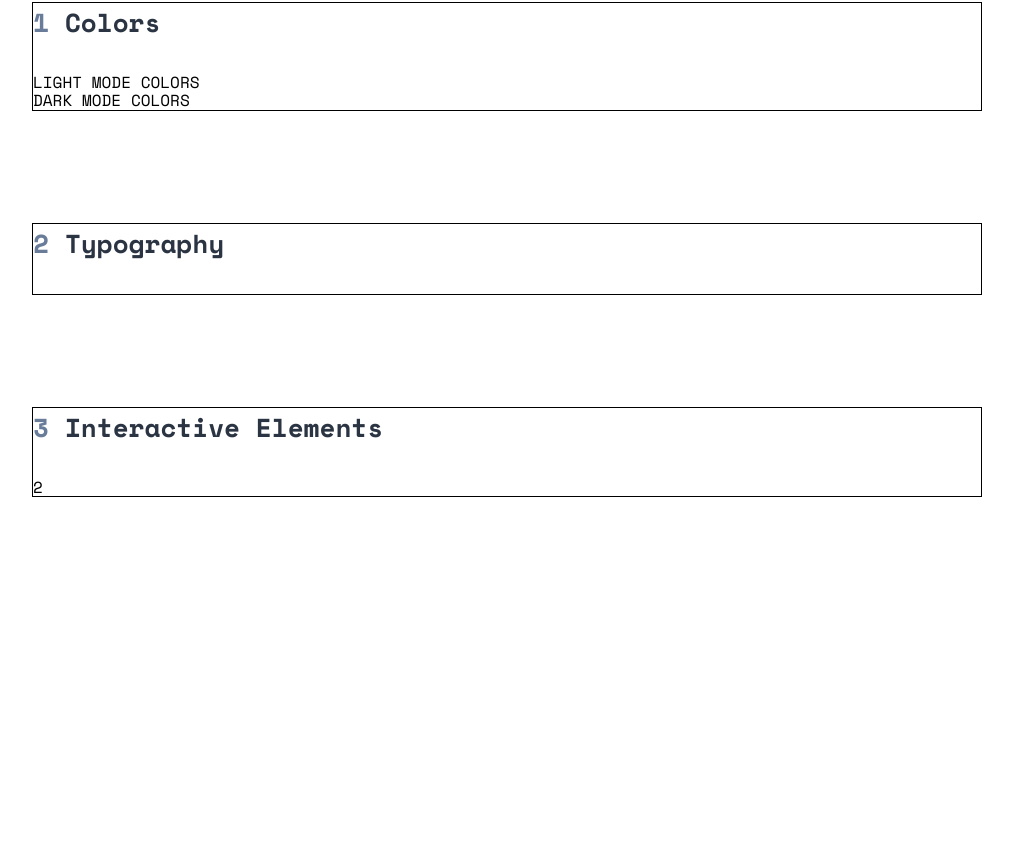
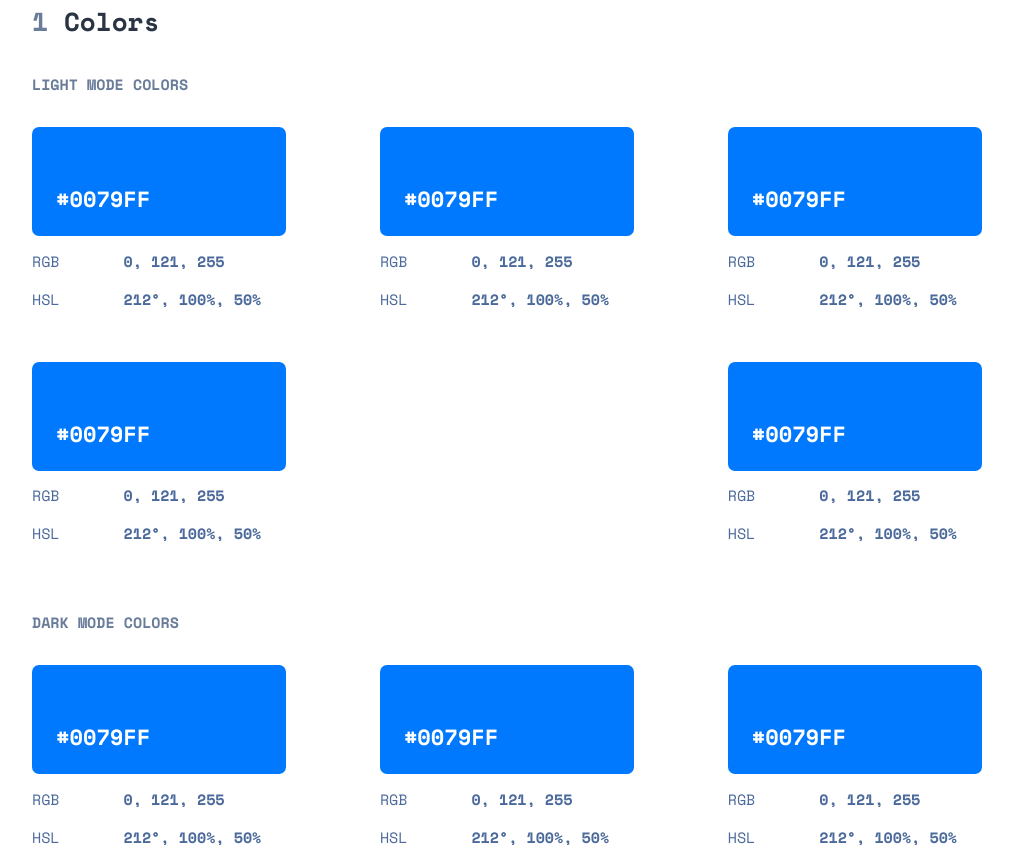
Before and after one commit to billybenntt/portfolio-project-3-github-user-search, a React (Vite) app: page / in a window 1280 px wide. Shown: the part 243-1100 px from the top of the page, without its empty margins (133-1146 px from the left). Before the commit the page ends 912 px from the top, so only its background shows below. Built offline with nearby package versions, Linux system fonts and the light colour scheme.

Commit message:
design system layout

```diff
--- a/src/pages/DesignSystem.jsx
+++ b/src/pages/DesignSystem.jsx
@@ -1,8 +1,25 @@
+function Color (props) {
+  return (
+    <div className="color">
+      <div className="color-box">
+        <p>#0079FF</p>
+      </div>
+      <div className="color-description">
+        <h4>RGB</h4>
+        <p>0, 121, 255</p>
+      </div>
+      <div className="color-description">
+        <h4>HSL</h4>
+        <p>212°, 100%, 50%</p>
+      </div>
+    </div>
+  )
+}
+
 function DesignSystem () {
   return (
     <div className="design-system">
       <div className="design-system-center">
-
         {/* HEADER */}
         <header className="header">
           <h3>dev_Finder</h3>
@@ -20,24 +37,134 @@ function DesignSystem () {
 
             {/*GROUP 1*/}
             <div>
-              <h4>LIGHT MODE COLORS</h4>
-
+              <h4 className="colors-group-title">light mode colors</h4>
               <div className="colors-group">
                 <div className="color">
-                  <div></div>
-
-
+                  <div className="color-box">
+                    <p>#0079FF</p>
+                  </div>
+                  <div className="color-description">
+                    <h4>RGB</h4>
+                    <p>0, 121, 255</p>
+                  </div>
+                  <div className="color-description">
+                    <h4>HSL</h4>
+                    <p>212°, 100%, 50%</p>
+                  </div>
+                </div>
+                <div className="color">
+                  <div className="color-box">
+                    <p>#0079FF</p>
+                  </div>
+                  <div className="color-description">
+                    <h4>RGB</h4>
+                    <p>0, 121, 255</p>
+                  </div>
+                  <div className="color-description">
+                    <h4>HSL</h4>
+                    <p>212°, 100%, 50%</p>
+                  </div>
+                </div>
+                <div className="color">
+                  <div className="color-box">
+                    <p>#0079FF</p>
+                  </div>
+                  <div className="color-description">
+                    <h4>RGB</h4>
+                    <p>0, 121, 255</p>
+                  </div>
+                  <div className="color-description">
+                    <h4>HSL</h4>
+                    <p>212°, 100%, 50%</p>
+                  </div>
                 </div>
 
-
+                <div className="color">
+                  <div className="color-box">
+                    <p>#0079FF</p>
+                  </div>
+                  <div className="color-description">
+                    <h4>RGB</h4>
+                    <p>0, 121, 255</p>
+                  </div>
+                  <div className="color-description">
+                    <h4>HSL</h4>
+                    <p>212°, 100%, 50%</p>
+                  </div>
+                </div>
+                <div className="color">
+                  <div className="color-box">
+                    <p>#0079FF</p>
+                  </div>
+                  <div className="color-description">
+                    <h4>RGB</h4>
+                    <p>0, 121, 255</p>
+                  </div>
+                  <div className="color-description">
+                    <h4>HSL</h4>
+                    <p>212°, 100%, 50%</p>
+                  </div>
+                </div>
               </div>
             </div>
 
             {/*GROUP 2*/}
             <div>
-              <h4>DARK MODE COLORS</h4>
+              <h4 className="colors-group-title">Dark mode colors</h4>
+              <div className="colors-group">
+                <div className="color">
+                  <div className="color-box">
+                    <p>#0079FF</p>
+                  </div>
+                  <div className="color-description">
+                    <h4>RGB</h4>
+                    <p>0, 121, 255</p>
+                  </div>
+                  <div className="color-description">
+                    <h4>HSL</h4>
+                    <p>212°, 100%, 50%</p>
+                  </div>
+                </div>
+                <div className="color">
+                  <div className="color-box">
+                    <p>#0079FF</p>
+                  </div>
+                  <div className="color-description">
+                    <h4>RGB</h4>
+                    <p>0, 121, 255</p>
+                  </div>
+                  <div className="color-description">
+                    <h4>HSL</h4>
+                    <p>212°, 100%, 50%</p>
+                  </div>
+                </div>
+                <div className="color">
+                  <div className="color-box">
+                    <p>#0079FF</p>
+                  </div>
+                  <div className="color-description">
+                    <h4>RGB</h4>
+                    <p>0, 121, 255</p>
+                  </div>
+                  <div className="color-description">
+                    <h4>HSL</h4>
+                    <p>212°, 100%, 50%</p>
+                  </div>
+                </div>
+                <div className="color">
+                  <div className="color-box">
+                    <p>#0079FF</p>
+                  </div>
+                  <div className="color-description">
+                    <h4>RGB</h4>
+                    <p>0, 121, 255</p>
+                  </div>
+                  <div className="color-description">
+                    <h4>HSL</h4>
+                    <p>212°, 100%, 50%</p>
+                  </div>
+                </div>
 
-              <div className="colors-group">
 
               </div>
             </div>
--- a/src/styles/input.scss
+++ b/src/styles/input.scss
@@ -123,7 +123,7 @@ h1, h2, h3, h4, h5, h6, p {
 }
 
 @mixin rounded {
-  border-radius: 15px;
+  border-radius: 7px;
 }
 
 @mixin rounded-full {
@@ -178,8 +178,13 @@ body {
     justify-content: space-between;
   }
 
-  .section {
-    border: 1px solid black;
+
+
+  .colors-center {
+
+    @include d-flex;
+    flex-direction: column;
+    gap: 4rem 0;
   }
 
 
@@ -187,6 +192,7 @@ body {
     @include text-xl;
     color: $accent-dark-200;
     margin-bottom: 2rem;
+
     span {
       color: $primary-100;
       margin-right: 1rem;
@@ -195,6 +201,54 @@ body {
 
   /* COLORS SECTION */
 
+
+  .colors-group-title {
+    @include text-sm;
+    font-weight: 700;
+    color: $primary-100;
+    margin-bottom: 1.875rem;
+    text-transform: uppercase;
+  }
+
+  .colors-group {
+    @include d-flex;
+    flex-wrap: wrap;
+    gap: 50px 0;
+    justify-content: space-between;
+
+  }
+
+
+  .color {
+    flex: 0 0 calc(25% - 2rem);
+  }
+
+
+  .color-box {
+    @include rounded;
+    @include text-lg;
+    @include d-flex;
+    padding: 55px 136px 21px 24px;
+    align-items: flex-end;
+    color: $accent-light-100;
+    background-color: #0079FF;
+  }
+
+  .color-description {
+    @include d-flex;
+    @include text-sm;
+    margin-top: 0.8rem;
+    gap: 0 4rem;
+    color: $primary-200;
+    text-align: left;
+
+    p {
+      font-weight: 700;
+      text-align: left;
+    }
+
+
+  }
 
 
 }
--- a/src/styles/output.css
+++ b/src/styles/output.css
@@ -58,8 +58,10 @@ body {
   font-weight: bold;
   justify-content: space-between;
 }
-.design-system .section {
-  border: 1px solid black;
+.design-system .colors-center {
+  display: flex;
+  flex-direction: column;
+  gap: 4rem 0;
 }
 .design-system .section-title {
   font-size: 1.625rem;
@@ -72,6 +74,49 @@ body {
   color: #697C9A;
   margin-right: 1rem;
 }
+.design-system .colors-group-title {
+  font-size: 0.938rem;
+  line-height: 1.563rem;
+  font-weight: normal;
+  font-weight: 700;
+  color: #697C9A;
+  margin-bottom: 1.875rem;
+  text-transform: uppercase;
+}
+.design-system .colors-group {
+  display: flex;
+  flex-wrap: wrap;
+  gap: 50px 0;
+  justify-content: space-between;
+}
+.design-system .color {
+  flex: 0 0 calc(25% - 2rem);
+}
+.design-system .color-box {
+  border-radius: 7px;
+  font-size: 1.375rem;
+  line-height: 2.063rem;
+  font-weight: bold;
+  display: flex;
+  padding: 55px 136px 21px 24px;
+  align-items: flex-end;
+  color: #FFFFFF;
+  background-color: #0079FF;
+}
+.design-system .color-description {
+  display: flex;
+  font-size: 0.938rem;
+  line-height: 1.563rem;
+  font-weight: normal;
+  margin-top: 0.8rem;
+  gap: 0 4rem;
+  color: #4B6A9B;
+  text-align: left;
+}
+.design-system .color-description p {
+  font-weight: 700;
+  text-align: left;
+}
 
 /* MEDIA QUERIES  */
 @media screen and (min-width: 768px) {
```
